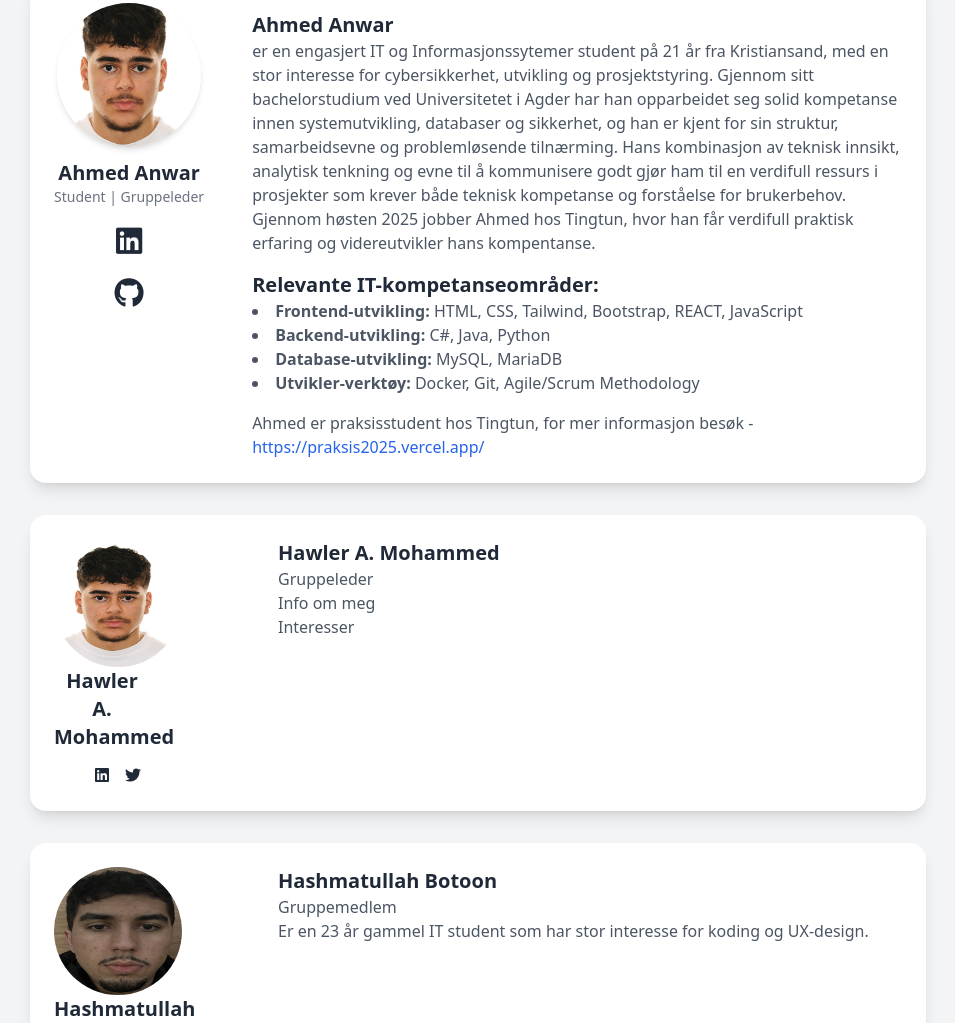
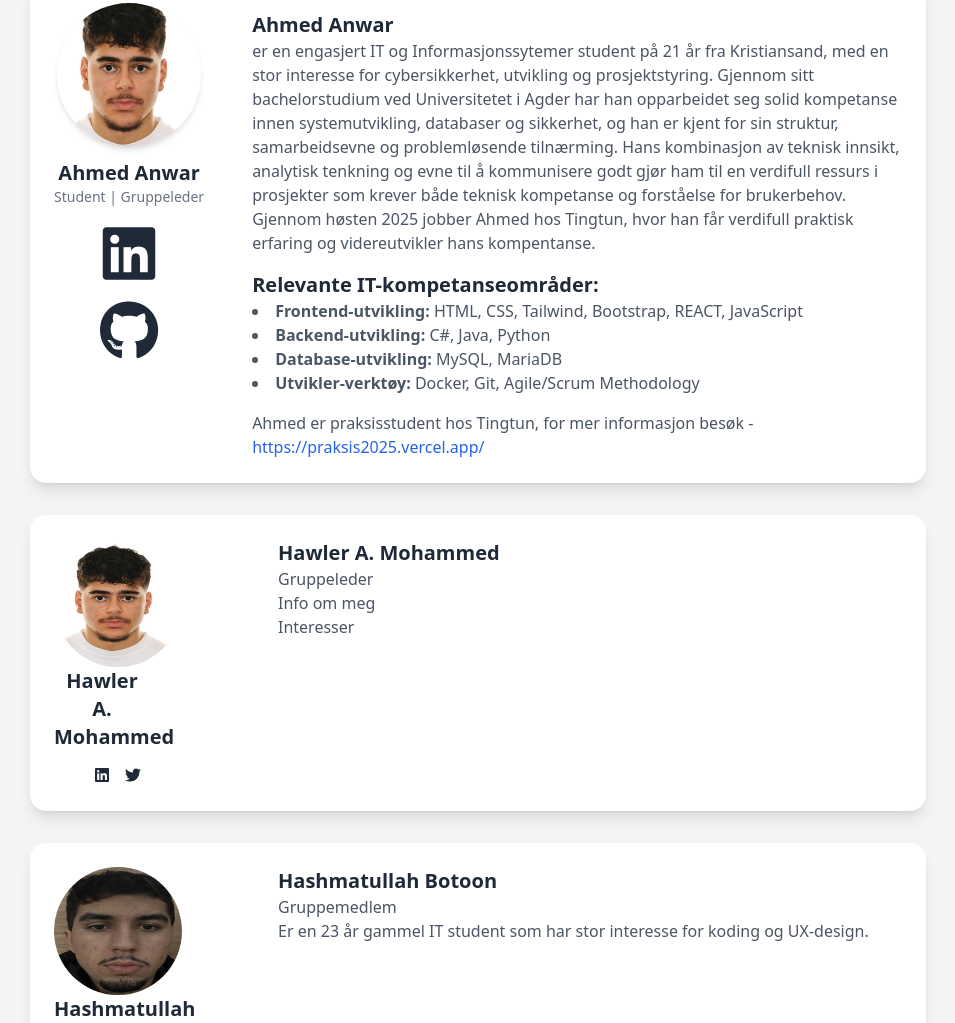
Before and after one commit to ayuubomer/gruppeside, a plain HTML site: page index.html in a window 1280 px wide. Shown: the part 1121-2144 px from the top of the page, without its empty margins (162-1117 px from the left). Drawn offline with nearby package versions, Linux system fonts and the light colour scheme; files whose address does not match are found by name.

Commit message:
Update index.html

```diff
--- a/index.html
+++ b/index.html
@@ -55,11 +55,11 @@
   <!-- Social icons stacked vertically -->
   <div class="flex flex-col items-center mt-4 space-y-4">
     <a href="https://www.linkedin.com/in/ahmed-anwar-6352a833b/"
-       class="text-gray-800 hover:text-blue-600 text-3xl">
+       class="text-gray-800 hover:text-blue-600 text-6xl">
       <i class="fab fa-linkedin"></i>
     </a>
     <a href="https://github.com/ahmedanwar2" target="_blank"
-       class="text-gray-800 hover:text-black text-3xl">
+       class="text-gray-800 hover:text-black text-6xl">
       <i class="fab fa-github"></i>
     </a>
   </div>
```
